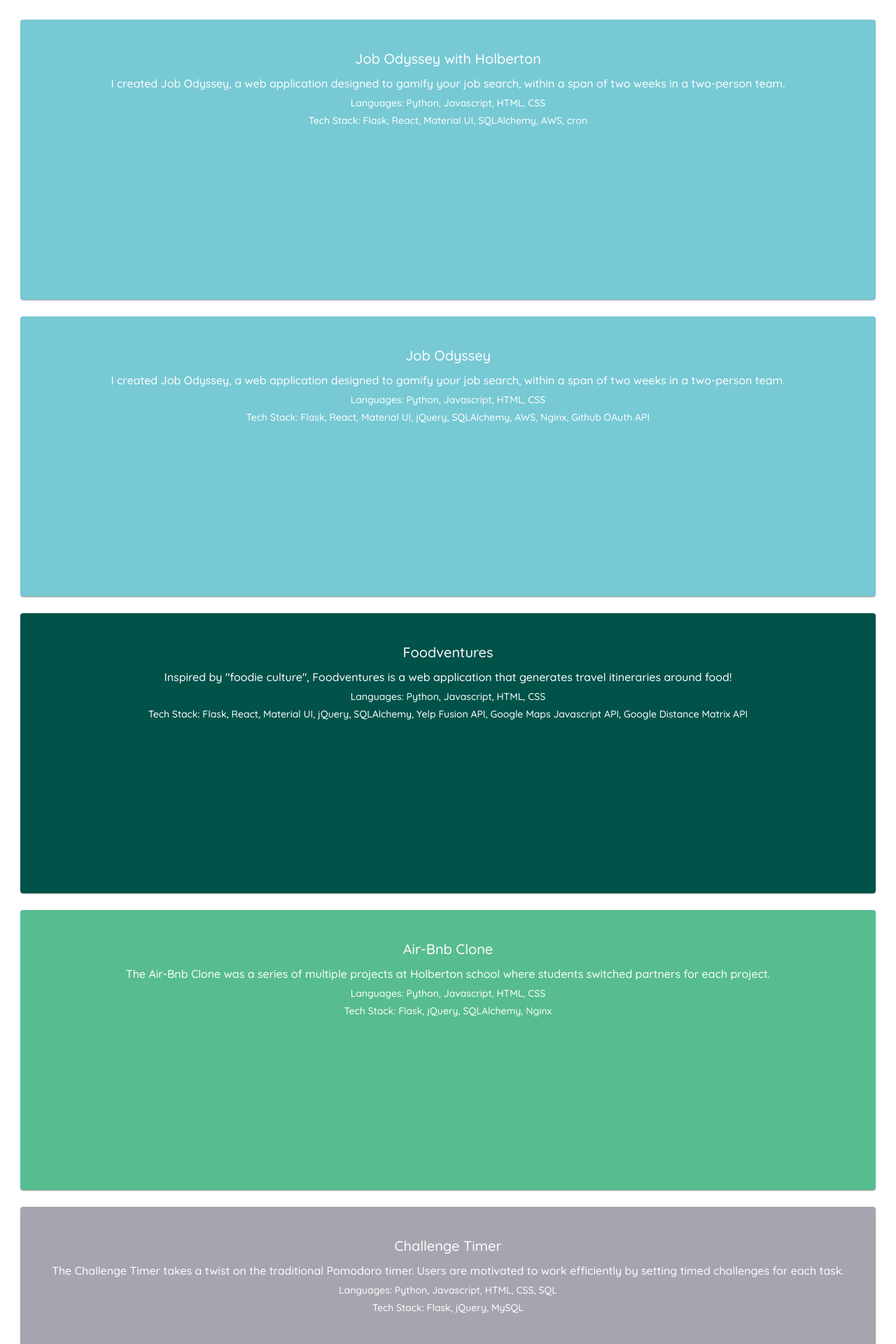
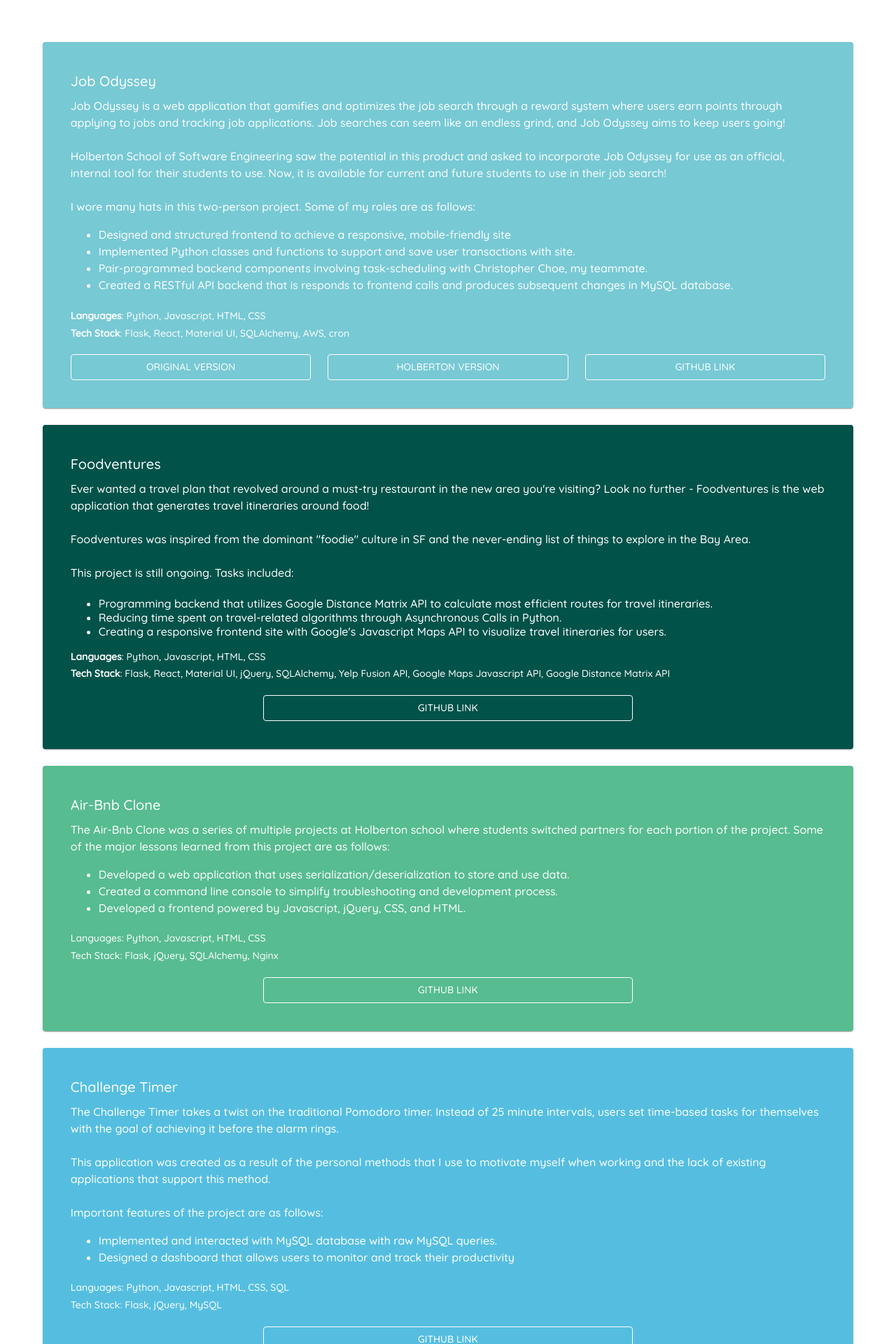
Before and after one commit to suhearsawho/suhearsawho.github.io, a React (Create React App) app: page /portfolio in a window 1280 px wide. Shown: the part 100-2020 px from the top of the page at 70% size. Built offline with nearby package versions, Linux system fonts and the light colour scheme.

Commit message:
Chnages to portfolio page, other arrangements, and color scheme changes

```diff
--- a/public/index.html
+++ b/public/index.html
@@ -22,7 +22,7 @@
       work correctly both with client-side routing and a non-root public URL.
       Learn how to configure a non-root public URL by running `npm run build`.
     -->
-    <title>React App</title>
+    <title>Susan Su</title>
   </head>
   <body>
     <noscript>You need to enable JavaScript to run this app.</noscript>
--- a/src/App.js
+++ b/src/App.js
@@ -23,7 +23,7 @@
       main: "#77c9d4",
     },
     third: "#015249",
-    fourth: "#a5a5af",
+    fourth: "#55bee0",
   },
   typography: {
     fontFamily: "'Quicksand', sans-serif",
--- a/src/components/ContactMe.js
+++ b/src/components/ContactMe.js
@@ -4,7 +4,7 @@
 
   return (
     <div>
-      To be filled in
-    </div>
+			Email: susansu.software@gmail.com
+		</div>
   );
 }
--- a/src/components/MyAppBar.js
+++ b/src/components/MyAppBar.js
@@ -39,7 +39,6 @@
 
 export default function MyAppBar() {
   const classes = useStyles();
-
   return (
     <div className={classes.root}>
       <AppBar position='static' className={classes.noColor}>
@@ -57,7 +56,9 @@
             <Link to="/about" className={classes.link}>
               <Button color="inherit">About</Button>
             </Link>
+						<Link to="/resume" className={classes.link}>
               <Button color="inherit">Resume</Button>
+						</Link>
             <Link to="/contact" className={classes.link}>
               <Button color="inherit">Contact</Button>
             </Link>
--- a/src/components/Portfolio.js
+++ b/src/components/Portfolio.js
@@ -112,44 +112,23 @@
         <Grid item xs={12} sm={6}>
           <Paper
             classes={{
-              root: classes.one
-            }}
-          >
-            <Typography variant="h6" gutterBottom>
-              Job Odyssey with Holberton School
-            </Typography>
-            <Typography variant="p" gutterBottom>
-              After presenting Job Odyssey at Holberton School's EOY presentations,
-              my partner and I were asked to upgrade our web application to become
-              an internal tool for the school.
-            </Typography>
-            <PortfolioButton
-              learnMore="/portfolio#jobHolberton"
-              link="https://github.com/christopherchoe/jobodyssey_hbtn"
-            />
-          </Paper>
-        </Grid>
-        <Grid item xs={12} sm={6}>
-          <Paper
-            classes={{
-              root: classes.two,
+              root: classes.one,
             }}
           >
             <Typography variant="h6" gutterBottom>
                 Job Odyssey
             </Typography>
             <Typography variant="p" gutterBottom>
-              Job Odyssey is a web application, created by a two-person team within
-              the span of two weeks, that is designed to gamify the job search!
-              It enables users to track and consolidate job applications,
-              find available positions, and earn tokens/rewards.
+              Job Odyssey is a web application aimed to gamify and optimize the job search.
+              Soon after completion, it was revamped to be incorporated into
+              Holberton School as an official, internal tool for students.
             </Typography>
             <PortfolioButton
               learnMore="/portfolio#job"
               link="https://github.com/suhearsawho/jobodyssey"
               siteLink={(
                 <Grid item xs={4}>
-                  <a href="https://jobodyssey.com" target="_blank" rel="noopener noreferrer">
+                  <a href="https://jobodyssey.hbtn.io" target="_blank" rel="noopener noreferrer">
                     <Button variant="outlined" fullWidth className={classes.button}>
                       Website Link
                     </Button>
@@ -162,7 +141,7 @@
         <Grid item xs={12} sm={6}>
           <Paper
             classes={{
-              root: classes.three,
+              root: classes.two,
             }}
           >
             <Typography variant="h6" gutterBottom>
@@ -171,7 +150,7 @@
             <Typography variant="p" gutterBottom>
               Inspired by "foodie culture", Foodventures is a web application that
               generates travel itineraries around food! It integrates the features of
-              Yelp and Google APIs to calculate the most efficient and customized
+              Yelp and Google APIs to calculate the efficient and customized
               travel plans for users.
             </Typography>
             <PortfolioButton
@@ -183,7 +162,7 @@
         <Grid item xs={12} sm={6}>
           <Paper
             classes={{
-              root: classes.four,
+              root: classes.three,
             }}
           >
             <Typography variant="h6" gutterBottom>
@@ -192,7 +171,7 @@
             <Typography variant="p" gutterBottom>
               The Air-Bnb Clone, a project at Holberton School, is a team-based project
               that integrates a Python backend, a MySQL database, and a HTML/CSS with
-              Javascript frontend to create a basic clone of the popular site, Air-Bnb.
+              Javascript frontend to create a simple clone of the popular site, Air-Bnb.
             </Typography>
             <PortfolioButton
               learnMore="/portfolio#airbnb"
@@ -203,7 +182,7 @@
         <Grid item xs={12} sm={6}>
           <Paper
             classes={{
-              root: classes.two,
+              root: classes.four,
             }}
           >
             <Typography variant="h6" gutterBottom>
@@ -220,103 +199,6 @@
             />
           </Paper>
         </Grid>
-        <Grid item xs={12} sm={6}>
-          <Paper
-            classes={{
-              root: classes.three,
-            }}
-          >
-            <Typography variant="h6" gutterBottom>
-              Shell Project
-            </Typography>
-            <Typography variant="p" gutterBottom>
-              The Shell project is a Shell program that responds to user input on the
-              command line. This program was written in the C programming language
-              and makes use of Unix system calls.
-            </Typography>
-            <PortfolioButton
-              learnMore="/portfolio#shell"
-              link="https://github.com/suhearsawho/simple_shell"
-            />
-          </Paper>
-        </Grid>
-        <Grid item xs={12} sm={6}>
-          <Paper
-            classes={{
-              root: classes.one,
-            }}
-          >
-            <Typography variant="h6" gutterBottom>
-              printf Project
-            </Typography>
-            <Typography variant="p" gutterBottom>
-              A recreation of the printf function in the C standard library was
-              created in this project, allowing users to enter strings and specify
-              the input types.
-            </Typography>
-            <PortfolioButton
-              learnMore="/portfolio#printf"
-              link="https://github.com/suhearsawho/printf"
-            />
-          </Paper>
-        </Grid>
-        <Grid item xs={12} sm={6}>
-          <Paper
-            classes={{
-              root: classes.two,
-            }}
-          >
-            <Typography variant="h6" gutterBottom>
-              Monty Project
-            </Typography>
-            <Typography variant="p" gutterBottom>
-              In honor of the Python interpreter, the Monty Project was created as
-              a simple ByteCode interpreter that uses stack and queues to operate.
-            </Typography>
-            <PortfolioButton
-              learnMore="/portfolio#monty"
-              link="https://github.com/seleniadelgado/monty"
-            />
-          </Paper>
-        </Grid>
-        <Grid item xs={12} sm={6}>
-          <Paper
-            classes={{
-              root: classes.four,
-            }}
-          >
-            <Typography variant="h6" gutterBottom>
-              Kivy Hackathon at Holberton
-            </Typography>
-            <Typography variant="p" gutterBottom>
-              Within 24 hours, I learned how to use Kivy, an open source Python library
-              for user interfaces, for our application's frontend.
-            </Typography>
-            <PortfolioButton
-              learnMore="/portfolio#hackathon"
-              link="https://github.com/BennettDixon/hackday_kivy_app"
-            />
-          </Paper>
-        </Grid>
-        <Grid item xs={12} sm={6}>
-          <Paper
-            classes={{
-              root: classes.three,
-            }}
-          >
-            <Typography variant="h6" gutterBottom>
-              Github Hackathon at Holberton
-            </Typography>
-            <Typography variant="p" gutterBottom>
-              In this hackathon, teams were responsible for creating a web application
-              that utilized Github OAuth API.
-            </Typography>
-            <PortfolioButton
-              learnMore="/portfolio#hackathon"
-              link="https://github.com/stak21/TripleTail"
-            />
-          </Paper>
-        </Grid>
       </Grid>
     </div>
   );
--- a/src/components/PortfolioPage.js
+++ b/src/components/PortfolioPage.js
@@ -4,12 +4,12 @@
 import Paper from '@material-ui/core/Paper';
 import Typography from '@material-ui/core/Typography';
 import Fade from '@material-ui/core/Fade';
+import Button from '@material-ui/core/Button';
 
-const height = '20rem';
 const useStyles = makeStyles(theme => ({
   root: {
-    [theme.breakpoints.up('sm')]: {
-      margin: '1rem',
+    [theme.breakpoints.up('md')]: {
+      margin: '3rem',
     },
     margin: '1rem',
     paddingTop: '2rem',
@@ -18,36 +18,78 @@
     backgroundColor: theme.palette.secondary.main,
     color: 'white',
     padding: theme.spacing(5),
-    height: height,
     display: 'flex',
     flexDirection: 'column',
+    textAlign: 'left',
   },
   two: {
     backgroundColor: theme.palette.third,
     color: 'white',
     padding: theme.spacing(5),
-    height: height,
     display: 'flex',
     flexDirection: 'column',
+    textAlign: 'left',
   },
   three: {
     backgroundColor: theme.palette.primary.main,
     color: 'white',
     padding: theme.spacing(5),
-    height: height,
     display: 'flex',
     flexDirection: 'column',
+    textAlign: 'left',
   },
   four: {
     backgroundColor: theme.palette.fourth,
     color: 'white',
     padding: theme.spacing(5),
-    height: height,
     display: 'flex',
     flexDirection: 'column',
+    textAlign: 'left',
   },
+  white: {
+    color: 'white',
+    textDecoration: 'underline',
+  },
+	button: {
+		color: 'white',
+		marginTop: '1rem',
+		borderColor: 'white',
+	},
 }));
 
+function ButtonSection(props) {
+	const classes = useStyles();
+	const { numLink, first, second, github } = props;
+	let size = 6;
+
+	if (numLink === 2)
+		size = 4
+	return (
+		<Grid
+			container
+			spacing={3}
+			justify="center"
+		>
+			{ first && (
+			<Grid item xs={size}>
+				{first}
+			</Grid>
+			)}
+			{ second && (
+				<Grid item xs={size}>
+					{second}
+				</Grid>
+			)}
+			<Grid item xs={size}>
+				<a href={github} target="_blank" rel="noopener noreferrer">
+					<Button variant="outlined" fullWidth className={classes.button}>
+						Github Link
+					</Button>
+				</a>
+			</Grid>
+		</Grid>
+	)
+}
 export default function PortfolioPage() {
   return (
     <Fade in={true}>
@@ -69,39 +111,64 @@
             }}
           >
             <Typography variant="h6" gutterBottom>
-              Job Odyssey with Holberton
-            </Typography>
-            <Typography variant="body1" gutterBottom>
-              I created Job Odyssey, a web application designed to gamify your job search,
-              within a span of two weeks in a two-person team.
-            </Typography>
-            <Typography variant="body2" gutterBottom>
-              Languages: Python, Javascript, HTML, CSS
-            </Typography>
-            <Typography variant="body2" gutterBottom>
-              Tech Stack: Flask, React, Material UI, SQLAlchemy, AWS, cron
-            </Typography>
-          </Paper>
-        </Grid>
-        <Grid item xs={12} id="job">
-          <Paper
-            classes={{
-              root: classes.one,
-            }}
-          >
-            <Typography variant="h6" gutterBottom>
               Job Odyssey
             </Typography>
             <Typography variant="body1" gutterBottom>
-              I created Job Odyssey, a web application designed to gamify your job search,
-              within a span of two weeks in a two-person team.
+              Job Odyssey is a web application that gamifies and optimizes the job search
+							through a reward system where users earn points through applying to jobs and
+							tracking job applications. Job searches can seem like an endless grind, and Job
+							Odyssey aims to keep users going!
+							<br/><br/>
+							Holberton School of Software Engineering saw the potential in this product
+							and asked to incorporate Job Odyssey for use as an official, internal tool
+							for their students to use. Now, it is available for current and future students
+							to use in their job search!
+							<br/><br/>
+							I wore many hats in this two-person project.
+							Some of my roles are as follows:
+							<ul>
+								<li>
+									Designed and structured frontend to achieve a responsive, mobile-friendly
+									site
+								</li>
+								<li>
+									Implemented Python classes and functions to support and save
+									user transactions with site.
+								</li>
+								<li>
+									Pair-programmed backend components involving task-scheduling
+									with Christopher Choe, my teammate.
+								</li>
+								<li>
+									Created a RESTful API backend that is responds to frontend calls
+									and produces subsequent changes in MySQL database.
+								</li>
+							</ul>
             </Typography>
             <Typography variant="body2" gutterBottom>
-              Languages: Python, Javascript, HTML, CSS
+              <b>Languages</b>: Python, Javascript, HTML, CSS
             </Typography>
             <Typography variant="body2" gutterBottom>
-              Tech Stack: Flask, React, Material UI, jQuery, SQLAlchemy, AWS, Nginx, Github OAuth API
+              <b>Tech Stack</b>: Flask, React, Material UI, SQLAlchemy, AWS, cron
             </Typography>
+						<ButtonSection
+							github="https://github.com/suhearsawho/jobodyssey"
+							first={(
+								<a href="https://jobodyssey.com" target="_blank" rel="noopener noreferrer">
+									<Button variant="outlined" fullWidth className={classes.button}>
+										Original Version
+									</Button>
+								</a>
+							)}
+							second={(
+								<a href="https://jobodyssey.hbtn.io" target="_blank" rel="noopener noreferrer">
+									<Button variant="outlined" fullWidth className={classes.button}>
+										Holberton Version
+									</Button>
+								</a>
+							)}
+							numLink={2}
+						/>
           </Paper>
         </Grid>
         <Grid item xs={12} id="foodventures">
@@ -114,15 +181,38 @@
               Foodventures
             </Typography>
             <Typography variant="body1" gutterBottom>
-              Inspired by "foodie culture", Foodventures is a web application that
-              generates travel itineraries around food!
+							Ever wanted a travel plan that revolved around a must-try restaurant in
+							the new area you're visiting? Look no further - Foodventures is the web
+							application that generates travel itineraries around food!
+							<br/><br/>
+							Foodventures was inspired from the dominant "foodie" culture in SF
+							and the never-ending list of things to explore in the Bay Area.
+							<br/><br/>
+							This project is still ongoing. Tasks included:
+            </Typography>
+            <ul>
+              <li>
+								Programming backend that utilizes Google Distance Matrix API to
+								calculate most efficient routes for travel itineraries.
+							</li>
+							<li>
+								Reducing time spent on travel-related algorithms through Asynchronous
+								Calls in Python.
+							</li>
+							<li>
+								Creating a responsive frontend site with Google's Javascript Maps API
+								to visualize travel itineraries for users.
+							</li>
+            </ul>
+            <Typography variant="body2" gutterBottom>
+              <b>Languages</b>: Python, Javascript, HTML, CSS
             </Typography>
             <Typography variant="body2" gutterBottom>
-              Languages: Python, Javascript, HTML, CSS
+              <b>Tech Stack</b>: Flask, React, Material UI, jQuery, SQLAlchemy, Yelp Fusion API, Google Maps Javascript API, Google Distance Matrix API
             </Typography>
-            <Typography variant="body2" gutterBottom>
-              Tech Stack: Flask, React, Material UI, jQuery, SQLAlchemy, Yelp Fusion API, Google Maps Javascript API, Google Distance Matrix API
-            </Typography>
+						<ButtonSection
+							github="https://github.com/suhearsawho/foodventures"
+						/>
           </Paper>
         </Grid>
         <Grid item xs={12} id="airbnb">
@@ -136,14 +226,31 @@
             </Typography>
             <Typography variant="body1" gutterBottom>
               The Air-Bnb Clone was a series of multiple projects at Holberton school where students
-              switched partners for each project.
-            </Typography>
+              switched partners for each portion of the project.
+							Some of the major lessons learned from this project are as follows:
+							<ul>
+								<li>
+									Developed a web application that uses serialization/deserialization
+									to store and use data.
+								</li>
+								<li>
+									Created a command line console to simplify troubleshooting and development
+									process.
+								</li>
+								<li>
+									Developed a frontend powered by Javascript, jQuery, CSS, and HTML.
+								</li>
+							</ul>
+						</Typography>
             <Typography variant="body2" gutterBottom>
               Languages: Python, Javascript, HTML, CSS
             </Typography>
             <Typography variant="body2" gutterBottom>
               Tech Stack: Flask, jQuery, SQLAlchemy, Nginx
             </Typography>
+						<ButtonSection
+							github="https://github.com/suhearsawho/AirBnB_clone_v4"
+						/>
           </Paper>
         </Grid>
         <Grid item xs={12} id="timer">
@@ -157,63 +264,33 @@
             </Typography>
             <Typography variant="body1" gutterBottom>
               The Challenge Timer takes a twist on the traditional Pomodoro timer.
-              Users are motivated to work efficiently by setting timed challenges
-              for each task.
-            </Typography>
+							Instead of 25 minute intervals, users set time-based tasks for themselves
+							with the goal of achieving it before the alarm rings.
+							<br/><br/>
+							This application was created as a result of the personal methods that I use
+							to motivate myself when working and the lack of existing applications that
+							support this method.
+							<br/><br/>
+							Important features of the project are as follows:
+							<ul>
+								<li>
+									Implemented and interacted with MySQL database with raw MySQL queries.
+								</li>
+								<li>
+									Designed a dashboard that allows users to monitor and track their
+									productivity
+								</li>
+							</ul>
+						</Typography>
             <Typography variant="body2" gutterBottom>
               Languages: Python, Javascript, HTML, CSS, SQL
             </Typography>
             <Typography variant="body2" gutterBottom>
               Tech Stack: Flask, jQuery, MySQL
             </Typography>
-          </Paper>
-        </Grid>
-        <Grid item xs={12} id="shell">
-          <Paper
-            classes={{
-              root: classes.three,
-            }}
-          >
-            <Typography variant="h6" gutterBottom>
-              Shell Project
-            </Typography>
-            <Typography variant="body1" gutterBottom>
-
-            </Typography>
-            <Typography variant="body2" gutterBottom>
-              Languages: C
-            </Typography>
-          </Paper>
-        </Grid>
-        <Grid item xs={12} id="printf">
-          <Paper
-            classes={{
-              root: classes.one,
-            }}
-          >
-            <Typography variant="h6" gutterBottom>
-              printf Project
-            </Typography>
-            <Typography variant="body1" gutterBottom>
-
-            </Typography>
-            <Typography variant="body2" gutterBottom>
-              Languages: C
-            </Typography>
-          </Paper>
-        </Grid>
-        <Grid item xs={12} id="hackathon">
-          <Paper
-            classes={{
-              root: classes.one,
-            }}
-          >
-            <Typography variant="h6" gutterBottom>
-              Hackathons at Holberton
-            </Typography>
-            <Typography variant="body1" gutterBottom>
-
-            </Typography>
+						<ButtonSection
+							github="https://github.com/suhearsawho/challenge_timer_web_app"
+						/>
           </Paper>
         </Grid>
       </Grid>
```
Also changed, not shown: src/components/AboutMe.js (+31 -4 lines), src/components/Home.js (+5 -6 lines), src/components/Resume.js (+5 -3 lines), src/components/Timeline.js (+14 -1 lines).
